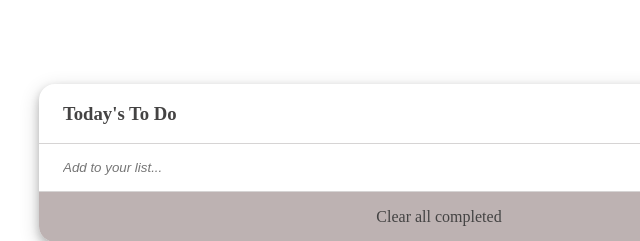
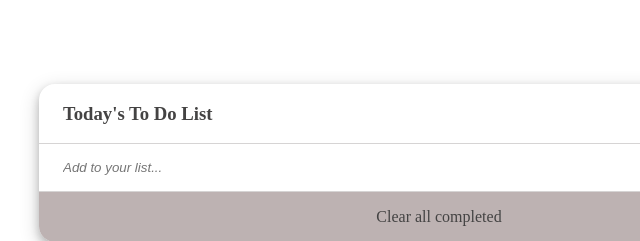
Before and after one commit to phelian23/to-do-list-2.0, a website built with webpack: page src/index.html in a window 1280 px wide. Shown: the top 241 px of the page, 201-841 px from the left. Built offline with nearby package versions, Linux system fonts and the light colour scheme.

```diff
--- a/src/index.html
+++ b/src/index.html
@@ -9,7 +9,7 @@
 <body>
     <section class="todo-cont">
         <header class="header">
-            <h3>Today's To Do</h3>
+            <h3>Today's To Do List</h3>
         </header>
         <input class="taskadd" type="text" placeholder="Add to your list...">
         <ul id="tasklist"></ul>
```
Also changed, not shown: dist/index.html.
